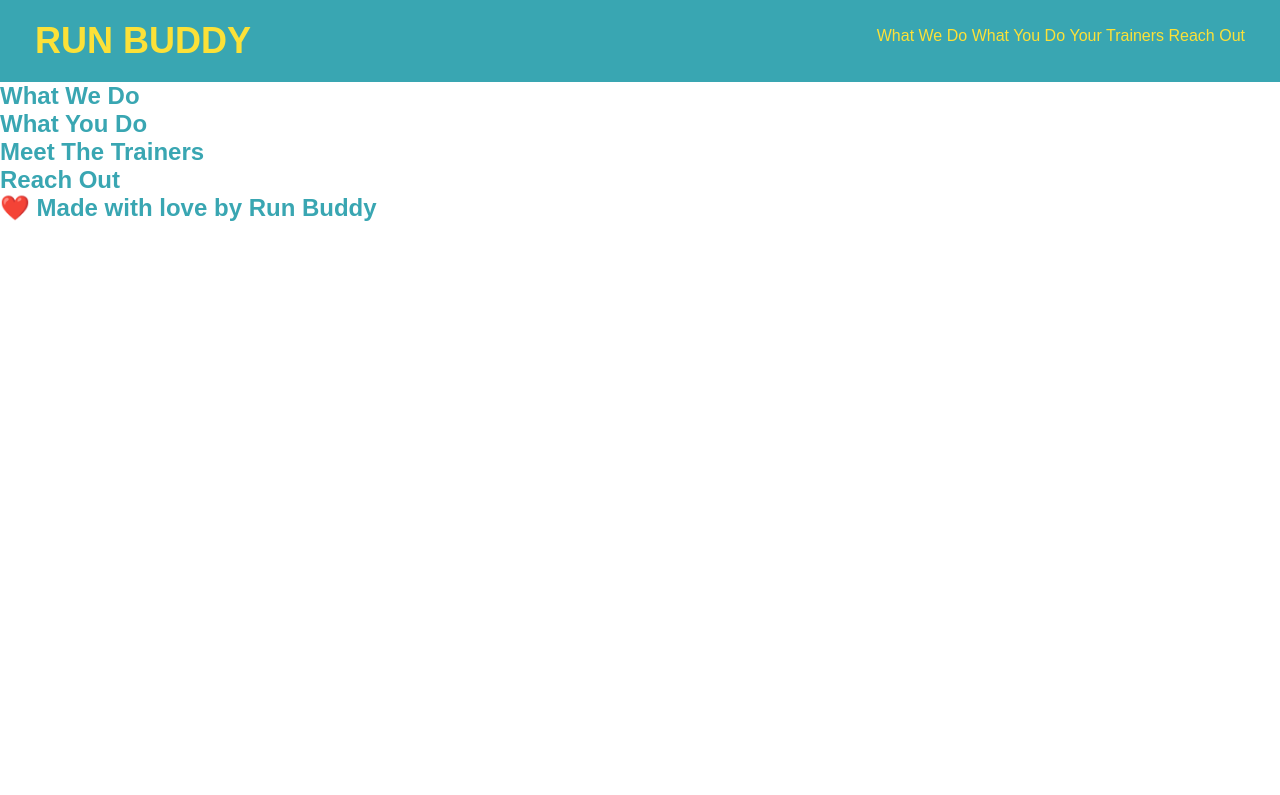
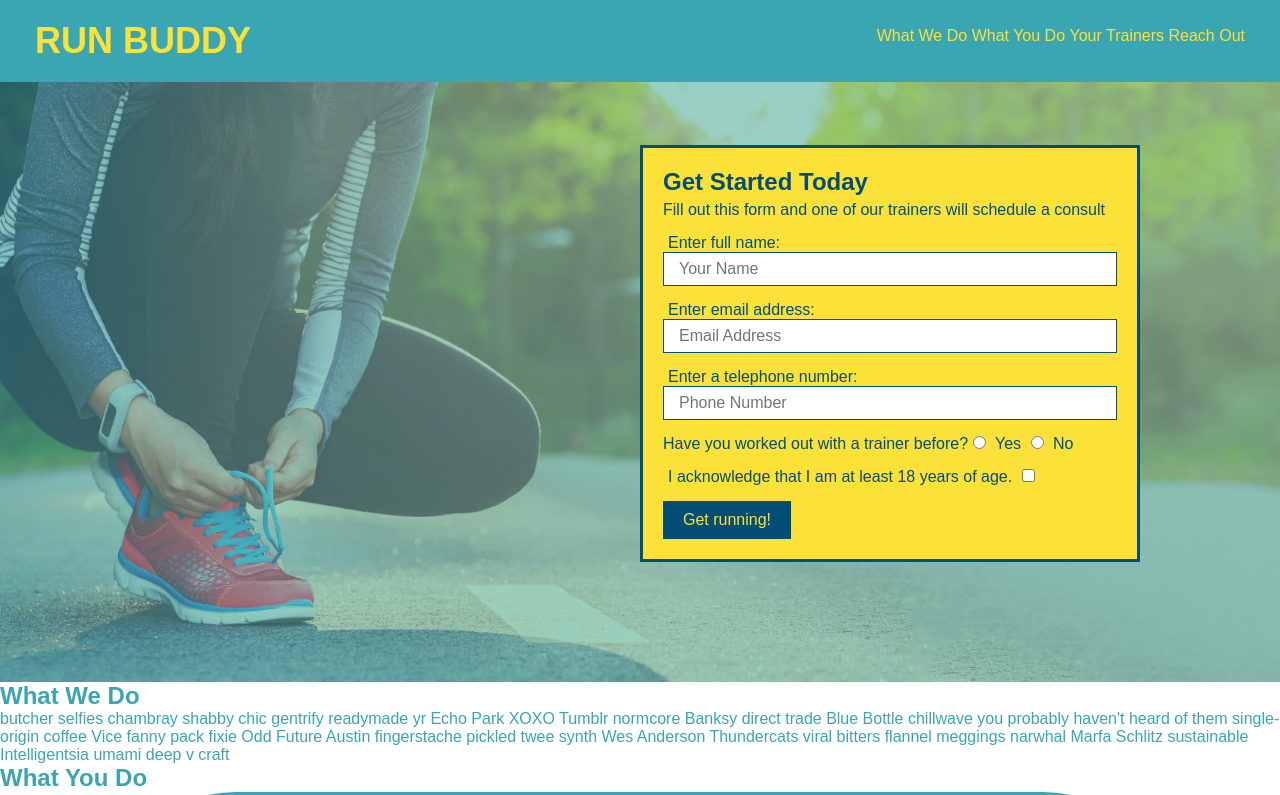
Before and after one commit to brieeikeseth/run-buddy, a plain HTML site: page index.html in a window 1280 px wide. Shown: the top 795 px of the page. Drawn offline with Linux system fonts and the light colour scheme; files that its build step writes are made by us from their sources.

Commit message:
add what you do icons

```diff
--- a/index.html
+++ b/index.html
@@ -53,6 +53,100 @@
         color:#39a6b2
 }
 
+footer {
+  background: #fce138;
+  width: 100%;
+  padding: 40px 35px;
+}
+
+footer h2 {
+  display: inline;
+  color: #024e76;
+  font-size: 30px;
+  margin: 0;
+}
+
+footer div {
+  float: right;
+  line-height: 1.5;
+  text-align: right;
+}
+
+footer a {
+  color: #024e76;
+}
+
+* {
+  margin: 0;
+  padding: 0;
+  box-sizing: border-box;
+}
+
+* {
+  margin: 0;
+  padding: 0;
+  box-sizing: border-box;
+}
+
+  /* Hero Style Start */
+.hero {
+  background-image: url(../run-buddy/assets/css/style.css/images/hero-bg.jpeg);
+  height: 600px;
+  background-size: cover;
+  background-position: center;
+  position: relative;
+}
+
+form {
+  background-color: #fce138;
+  padding: 20px;
+  width: 500px;
+  color: #024e76;
+  border-style: solid;
+  border-width: 3px;
+  border-color: #024e76;
+  position: absolute;
+  bottom: 120px;
+  right: 140px;
+
+}
+
+form p {
+    margin: 5px 0 15px 0;
+}
+
+.form h3 {
+    font-size: 24px;
+    margin: 0;
+}
+
+.form-input {
+  border: 1px solid #024e76;
+  display: block;
+  padding: 7px 15px;
+  font-size: 16px;
+  color: #024e76;
+  width: 100%;
+  margin-bottom: 15px;
+}
+
+form label {
+  margin: 0 5px;
+}
+
+form button {
+  color: #fce138;
+  background-color: #024e76;
+  border: none;
+  padding: 10px 20px;
+  font-size: 16px;
+}
+/* Hero Style End */
+
+.big{
+     line-height: 3;
+}
+
     </style>
 
     <nav>
@@ -79,31 +173,106 @@
 
 <body>
 
+<!--hero section-->
+    <section class="hero">
+        <div>
+            <form>
+          <h3>Get Started Today</h3>
+          <p>Fill out this form and one of our trainers will schedule a consult</p>
+
+        <label for="name">Enter full name:</label>
+        <input type="text" placeholder="Your Name" name="name" id="name" class="form-input" />
+
+        <label for="email">Enter email address:</label>
+        <input type ="text" placeholder="Email Address" name="email" id="email" class="form-input"/>
+
+        <label for="phone">Enter a telephone number:</label>
+        <input type="text" placeholder="Phone Number" name="phone" id="phone" class="form-input" />
+        <p>
+            Have you worked out with a trainer before?
+            <input type="radio" name="trainer-confirm" id="trainer-yes" />
+            <label for="trainer-yes">Yes</label>
+
+            <input type="radio" name="trainer-confirm" id="trainer-no" />
+            <label for="trainer-no">No</label>
+        </p>
+
+        <p>
+            <label for="checkbox" >
+                I acknowledge that I am at least 18 years of age.
+            </label>
+            <input type="checkbox" name="age-confirm" id="checkbox" />
+        </p>
+        <button type="submit">
+        Get running!
+        </button>
+         </form>
+
+        </div>
+      </section>
+
+     <!--end hero -->
+
  <!--"what we do" section-->
- <section>
+ <section id="what-we-do">
     <h2>What We Do</h2>
+    <p>
+        butcher selfies chambray shabby chic gentrify readymade yr Echo Park XOXO Tumblr normcore Banksy direct trade Blue Bottle chillwave you probably haven't heard of them single-origin coffee Vice fanny pack fixie Odd Future Austin fingerstache pickled twee synth Wes Anderson Thundercats viral bitters flannel meggings narwhal Marfa Schlitz sustainable Intelligentsia umami deep v craft
+    </p>
 </section>
 
 <!--"what you do" section-->
-<section>
+<section id="what-you-do">
     <h2>What You Do</h2>
+
+    <div>
+        <!-- insert this img element -->
+        <img src="./assets/css/style.css/images/01-04-svgs/step-1.svg" alt="" />
+        <h3>Step 1: Fill Out the Form Above.</h3>
+        <p>You're already here, so why not?</p>
+    </div>
+
+    <div>
+        <img src="./assets/css/style.css/images/01-04-svgs/step-2.svg" alt="" />
+        <h3> Step 2: Consult with One of Our Trainers.</h3>
+        <p>Are you here to build muscle, lose weight, or just feel good?</p>
+    </div>
+
+    <div>
+        <img src="./assets/css/style.css/images/01-04-svgs/step-3.svg" alt="" />
+        <h3>Step 3: Get Running.</h3>
+        <p>Hit the ground running (literally) once your trainer lays out your plan.</p>
+    </div>
+
+    <div>
+        <img src="./assets/css/style.css/images/01-04-svgs/step-4.svg" alt="" />
+        <h3>Step 4: See Results.</h3>
+        <p>Bi-weekly checkins with your trainer will keep you focused</p>
+    </div>
 </section>
 
 <!--"meet the trainers" section-->
-<section>
+<section id="meet-the-trainers ">
     <h2>Meet The Trainers</h2>
 </section>
 
 <!--"reach out" section-->
-<section>
+<section id="reach-out">
     <h2>Reach Out </h2>
 </section>
 
 <!--footer-->
 <footer>
-    <h2>❤️ Made with love by Run Buddy</h2>
+    <h2>❤️ Made with love by Run Buddy </h2>
+
+    <div>
+        <a href="#">Read Our Privacy Policy</a><br />
+        &copy; 2019 Run Buddy, Inc.
+      </div>
+
 </footer>
+</body>
 
 
-</body>
+
 </html>
--- a/style.css
+++ b/style.css
@@ -55,3 +55,83 @@ header a {
     font-family: Arial, Helvetica, sans-serif;
     color:#39a6b2
 }
+footer {
+    background: #fce138;
+    width: 100%;
+    padding: 40px 35px;
+  }
+
+  footer h2 {
+    display: inline;
+    color: #024e76;
+    font-size: 30px;
+    margin: 0;
+  }
+
+  footer div {
+    float: right;
+    line-height: 1.5;
+    text-align: right;
+  }
+
+  footer a {
+    color: #024e76;
+  }
+
+/* Hero Style Start */
+.hero {
+background-image: url(../run-buddy/assets/css/style.css/images/hero-bg.jpeg);
+height: 600px;
+background-size: cover;
+background-position: center;
+position: relative;
+}
+
+form {
+    background-color: #fce138;
+    padding: 20px;
+    width: 500px;
+    color: #024e76;
+    border-style: solid;
+    border-width: 3px;
+    border-color: #024e76;
+    position: absolute;
+    bottom: 120px;
+    right: 140px;
+  }
+
+  form p {
+    margin: 5px 0 15px 0;
+}
+
+  form h3 {
+    font-size: 24px;
+    margin: 0;
+}
+
+form-input {
+  border: 1px solid #024e76;
+  display: block;
+  padding: 7px 15px;
+  font-size: 16px;
+  color: #024e76;
+  width: 100%;
+  margin-bottom: 15px;
+}
+
+form label {
+    margin: 0 5px;
+  }
+
+  form button {
+    color: #fce138;
+    background-color: #024e76;
+    border: none;
+    padding: 10px 20px;
+    font-size: 16px;
+  }
+  /* Hero Style End */
+
+.big{
+    line-height: 3;
+}
```
Also changed, not shown: assets/css/style.css/images/01-04-svgs/step-1.svg (added), assets/css/style.css/images/01-04-svgs/step-2.svg (added), assets/css/style.css/images/01-04-svgs/step-3.svg (added), assets/css/style.css/images/01-04-svgs/step-4.svg (added), assets/css/style.css/images/hero-bg.jpeg (added), 5 other files.
